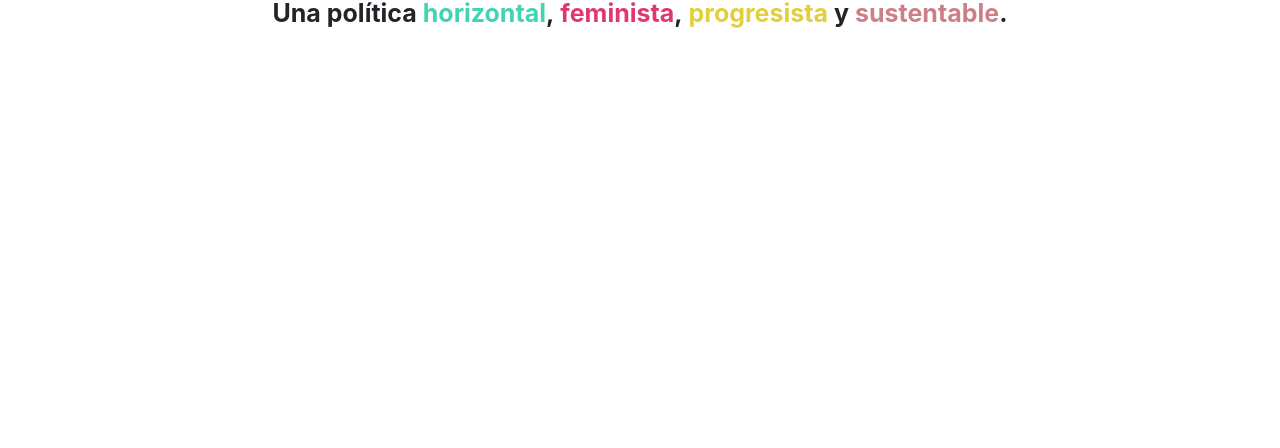
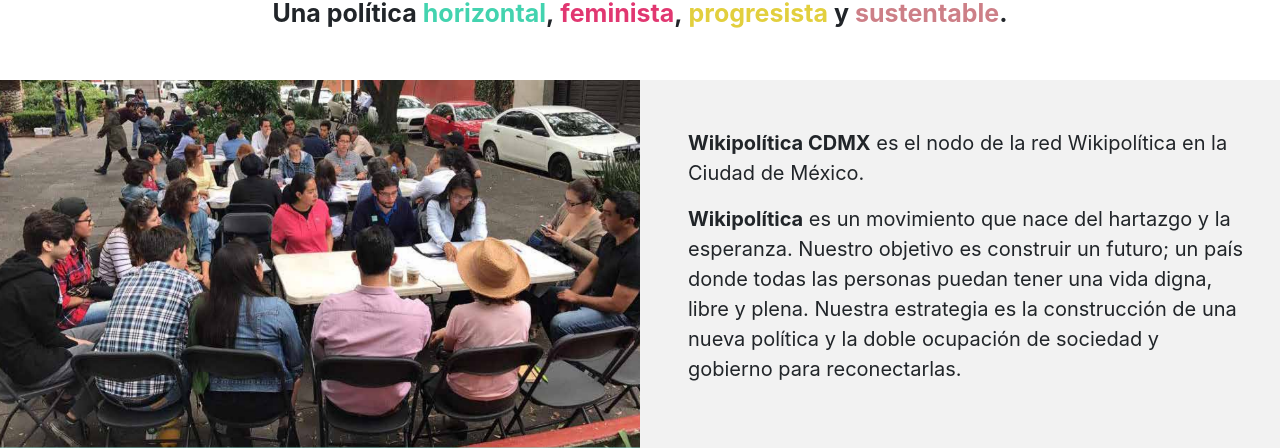
Before and after one commit to wikipoliticacdmx/website, a Vue app in the folder app/: page /#/ in a window 1280 px wide. Shown: the part 487-935 px from the top of the page. Before the commit the page ends 800 px from the top, so only its background shows below. Built offline with nearby package versions, Linux system fonts and the light colour scheme; the HTML template or start-up script is replaced by a standard one.

Commit message:
Add node component

```diff
--- a/app/src/components/Hero.vue
+++ b/app/src/components/Hero.vue
@@ -2,7 +2,7 @@
   .hero
     b-container.p-0(fluid)
       b-row
-        b-col
+        b-col.p-0
           b-img(:src="require('@/assets/img/hero.png')", fluid, alt="hero")
 </template>
 
--- /dev/null
+++ b/app/src/components/Node.vue
@@ -0,0 +1,37 @@
+<template lang="pug">
+  .node
+    b-container.p-0(fluid)
+      b-row
+        b-col.p-0.left(cols="6")
+        b-col.p-5.right(cols="6")
+          p
+            strong Wikipolítica CDMX
+            | &nbsp;es el nodo de la red Wikipolítica en la Ciudad de México.
+          p
+            strong Wikipolítica
+            | &nbsp;es un movimiento que nace del hartazgo y la esperanza. Nuestro objetivo es construir un futuro; un país donde todas las personas puedan tener una vida digna, libre y plena. Nuestra estrategia es la construcción de una nueva política y la doble ocupación de sociedad y gobierno para reconectarlas.
+</template>
+
+<script>
+  export default {
+    name: "Node",
+    props: {
+
+    }
+  };
+</script>
+
+<style scoped lang="scss">
+  .node {
+    .left {
+      background-image: url('../assets/img/photo1.png');
+      background-size: cover;
+    }
+    .right {
+      background-color: #F2F2F2;
+      p {
+        font-size: 20px;
+      }
+    }
+  }
+</style>
--- a/app/src/views/Home.vue
+++ b/app/src/views/Home.vue
@@ -3,19 +3,22 @@
     Navbar
     Hero
     Banner
+    Node
 </template>
 
 <script>
 import Navbar from "@/components/Navbar.vue"
 import Hero from "@/components/Hero.vue"
 import Banner from "@/components/Banner.vue"
+import Node from "@/components/Node.vue"
 
 export default {
   name: "home",
   components: {
     Navbar,
     Hero,
-    Banner
+    Banner,
+    Node
   }
 };
 </script>
```
Also changed, not shown: app/src/assets/img/photo1.png (added).
